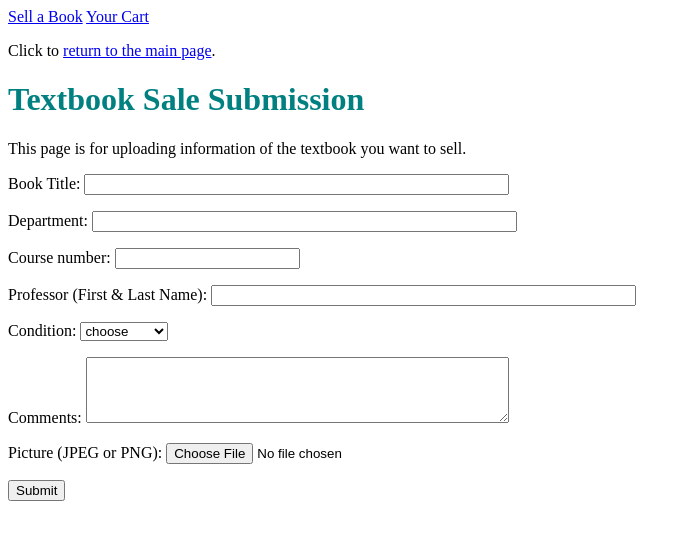
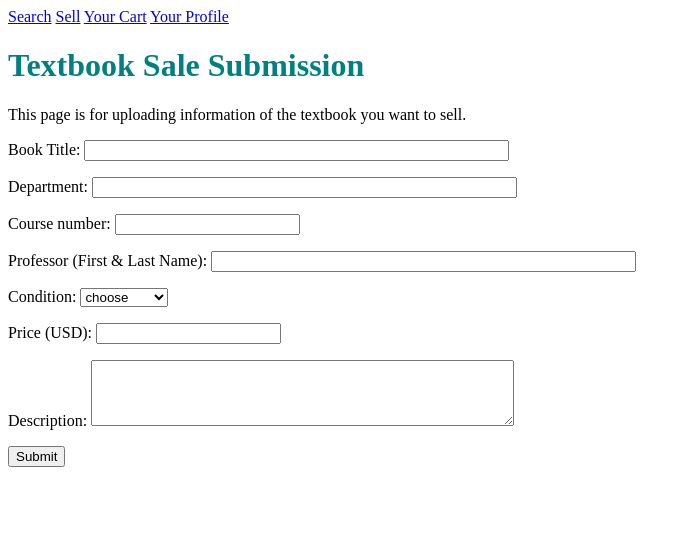
Before and after one commit to joycezhao2/CS304_Textbook_Market, a Flask app: page /submit/ in a window 1280 px wide. Shown: the top 540 px of the page, without its empty margins (0-691 px from the left). Run offline with Flask 2, Linux system fonts and the light colour scheme.

Commit message:
more stuff

```diff
--- a/app.py
+++ b/app.py
@@ -5,6 +5,11 @@ from werkzeug import secure_filename
 app = Flask(__name__)
 
 import random
+import lookup
+
+BOOKS = [(123,'Cracking the Coding Interview'),
+            (456, 'Introduction to Econometrics'),
+            (789, 'Multivariable Calculus')]
 
 app.secret_key = 'your secret here'
 # replace that with a random key
@@ -22,9 +27,7 @@ def index():
 
 @app.route('/submit/')
 def submit():
-    print(session.get('cart', {}))
-
-    return render_template('testform.html')
+    return render_template('submit.html')
 
 @app.route('/addCart/', methods=["POST"])
 def addCart():
@@ -41,30 +44,33 @@ def addCart():
 @app.route('/session/cart/', methods=['GET','POST'])
 def session_cart():
     cart = session.get('cart',{})
-    if request.method == 'GET':
-        return render_template('cart.html', cart=cart)
-    elif request.method == 'POST':
+
+    if request.method == 'POST':
         # removing from cart
         item = request.form.get('bookid')
         cart.pop(item)
         session['cart'] = cart
-        return render_template('cart.html', cart=cart)
+    return render_template('cart.html', cart=cart)
 
-@app.route('/greet/', methods=["GET", "POST"])
-def greet():
-    if request.method == 'GET':
-        return render_template('greet.html', title='Customized Greeting')
-    else:
-        try:
-            username = request.form['username'] # throws error if there's trouble
-            flash('form submission successful')
-            return render_template('greet.html',
-                                   title='Welcome '+username,
-                                   name=username)
 
-        except Exception as err:
-            flash('form submission error'+str(err))
-            return redirect( url_for('index') )
+
+@app.route('/uploadBook/', methods=['POST'])
+def uploadBook():
+    title = request.form.get('title')
+    dept = request.form.get('department')
+    course_num = request.form.get('number')
+    prof = request.form.get('prof')
+    price = request.form.get('price')
+    condition = request.form.get('condition')
+    comments = request.form.get('description')
+
+    # insert into db
+    lookup.uploadBook(title, dept, course_num,
+                        prof, condition, price, comments)
+
+    flash('Upload successful')
+
+    return redirect(request.referrer)
 
 @app.route('/formecho/', methods=['GET','POST'])
 def formecho():
@@ -91,8 +97,7 @@ def book(id):
 
 @app.route('/users/<username>/')
 def user(username):
-    selling=[123,234,345,456]
-    return render_template('users.html', selling=selling)
+    return render_template('users.html', selling=BOOKS)
 
 @app.route('/bookreq/', methods=["POST"])
 def bookreq():
--- a/templates/base.html
+++ b/templates/base.html
@@ -9,8 +9,11 @@
 </head>
 <body>
 
-<a href="{{url_for('submit')}}">Sell a Book</a>
+<a href="{{url_for('index')}}">Search</a>
+<a href="{{url_for('submit')}}">Sell</a>
 <a href="{{url_for('session_cart')}}">Your Cart</a>
+<a href="{{url_for('user', username=123)}}">Your Profile</a>
+
 
 {% with messages = get_flashed_messages() %}
     {% if messages %}
--- a/templates/book.html
+++ b/templates/book.html
@@ -1,8 +1,6 @@
 {% extends "base.html" %}
 
 {% block main_content %}
-
-<p><em>Click here to return to the <a href="/">home page.</a></em></p>
 
 <h1>Cracking the Coding Interview</h1>
 <p>By: Gayle Laakmann McDowell</p>
--- a/templates/cart.html
+++ b/templates/cart.html
@@ -1,7 +1,6 @@
 {% extends "base.html" %}
 
 {% block main_content %}
-<p>Click to <a href="{{ url_for('index') }}">return to the main page</a>.</p>
 
 <h1>Your Cart</h1>
 <p>Take a look at the books you're interested in!</p>
--- a/templates/form_data.html
+++ b/templates/form_data.html
@@ -1,7 +1,6 @@
 {% extends "base.html" %}
 
 {% block main_content %}
-<p>Click to <a href="{{ url_for('index') }}">return to the main page</a>.</p>
 
 <h1>Form Data</h1>
 
--- a/templates/testform.html
+++ b/templates/submit.html
@@ -1,13 +1,12 @@
 {% extends "base.html" %}
 
 {% block main_content %}
-<p>Click to <a href="{{ url_for('index') }}">return to the main page</a>.</p>
 
 <h1>Textbook Sale Submission</h1>
 
 <p>This page is for uploading information of the textbook you want to sell.</p>
 
-<form method="post" action="{{url_for('formecho')}}">
+<form method="post" action="{{url_for('uploadBook')}}">
     <p><label>Book Title:
         <input required type="text" name="title" size="50"></label></p>
 
@@ -31,13 +30,17 @@
         </select>
     </lable></p>
 
-    <p><lable>Comments:
-        <textarea name="comments" rows=4 cols=50></textarea>
+    <p><lable>Price (USD):
+        <input required name="price" size="20"></lable></p>
+
+    <p><lable>Description:
+        <textarea name="description" rows=4 cols=50></textarea>
     </lable></p>
 
-    <p><label>Picture (JPEG or PNG):
+    <!-- Plan to support file upload in Alpha version -->
+    <!-- <p><label>Picture (JPEG or PNG):
         <input type="file" name="pic" accept="image/png, image/jpeg">
-    </label></p>
+    </label></p> -->
 
     <p><input type="submit" value="Submit">
 </form>
--- a/templates/users.html
+++ b/templates/users.html
@@ -1,8 +1,6 @@
 {% extends "base.html" %}
 
 {% block main_content %}
-
-<p><em>Click here to return to the <a href="/">home page.</a></em></p>
 
 <h1>Wendy Wellesley</h1>
 
@@ -14,7 +12,7 @@
     <ul>
     {% for book in selling %}
         <li>
-            <a href="{{url_for('book', id=book)}}">Cracking the Coding Interview</a>
+            <a href="{{url_for('book', id=book[0])}}">{{book[1]}}</a>
         </li>
     {% endfor %}
     </ul>
```
Also changed, not shown: database.sql (+10 -9 lines), lookup.py (added, +39 -0 lines).
